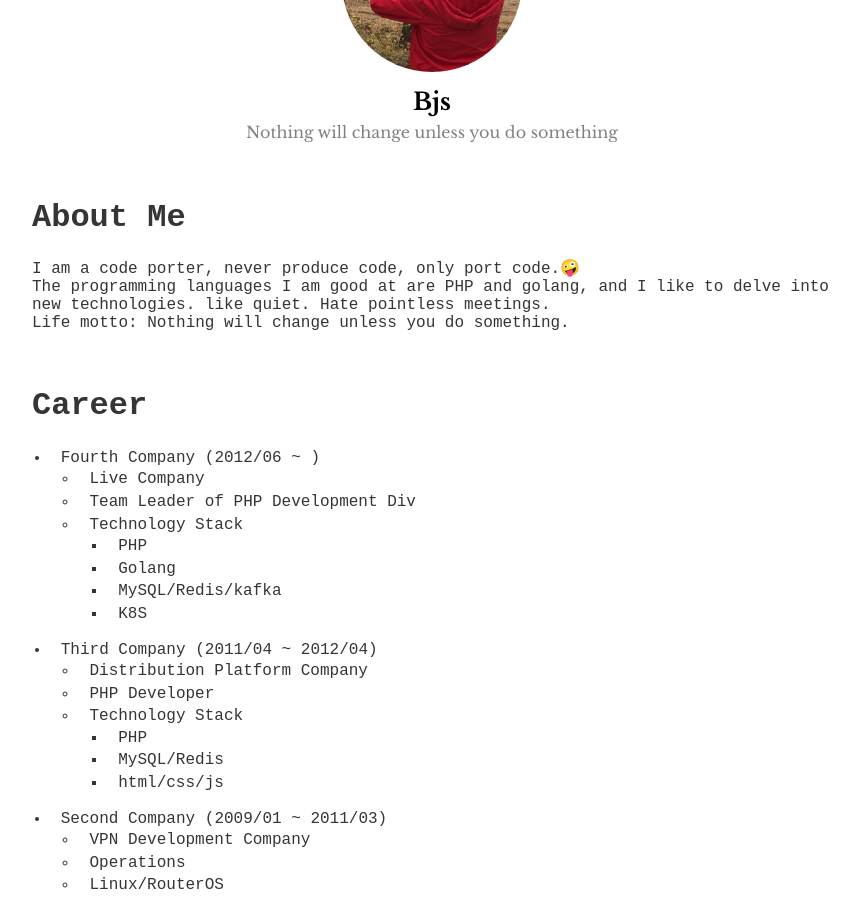
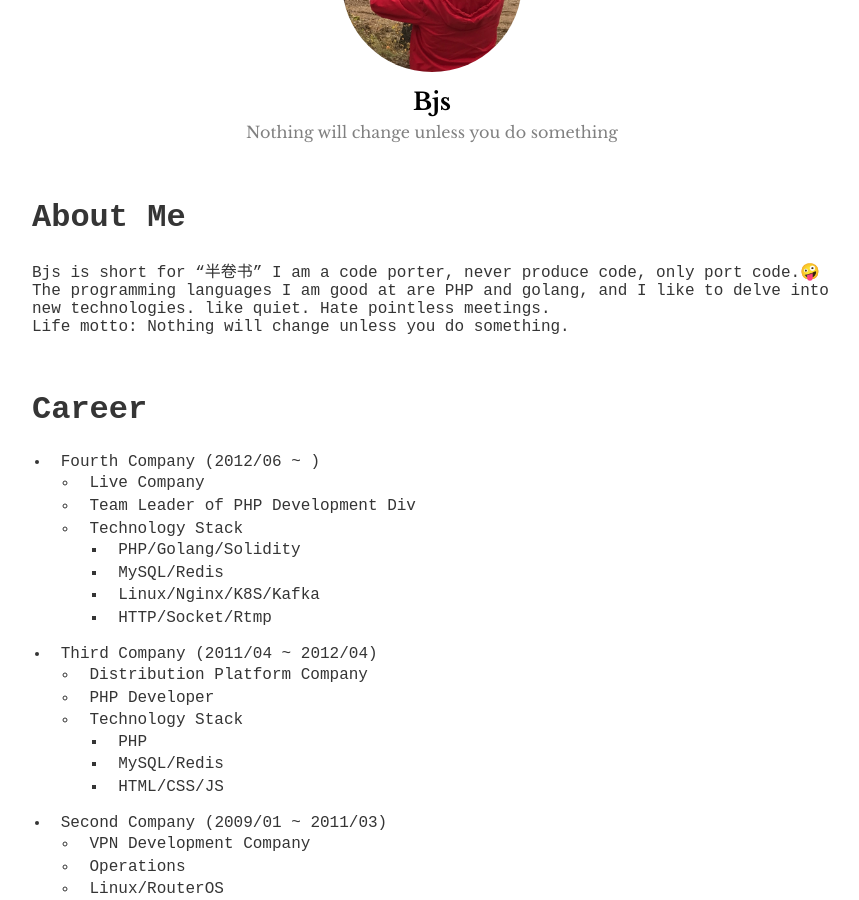
Before and after one commit to banjuanshu/banjuanshu.github.io, a Jekyll site: the page built from docs/index.md, in a window 1280 px wide and 900 px high, scrolled down 191 px. Shown: the whole window, without its empty margins (208-1067 px from the left). Built offline with Jekyll 4.4.1, drawn with Linux system fonts in a browser that asks for light colours.

```diff
--- a/docs/index.md
+++ b/docs/index.md
@@ -5,6 +5,7 @@ layout: about
 <br/>
 
 # About Me
+Bjs is short for "半卷书"
 I am a code porter, never produce code, only port code.🤪<br>
 The programming languages I am good at are PHP and golang, and I like to delve into new technologies. like quiet. Hate pointless meetings.<br>
 Life motto: Nothing will change unless you do something.
@@ -17,10 +18,10 @@ Life motto: Nothing will change unless you do something.
   * Live Company
   * Team Leader of PHP Development Div
   * Technology Stack
-    * PHP
-    * Golang
-    * MySQL/Redis/kafka
-    * K8S
+    * PHP/Golang/Solidity
+    * MySQL/Redis
+    * Linux/Nginx/K8S/Kafka
+    * HTTP/Socket/Rtmp
 
 * Third Company (2011/04 ~ 2012/04)
   * Distribution Platform Company
@@ -28,7 +29,7 @@ Life motto: Nothing will change unless you do something.
   * Technology Stack
     * PHP
     * MySQL/Redis
-    * html/css/js
+    * HTML/CSS/JS
 
 * Second Company (2009/01 ~ 2011/03)
   * VPN Development Company
```
